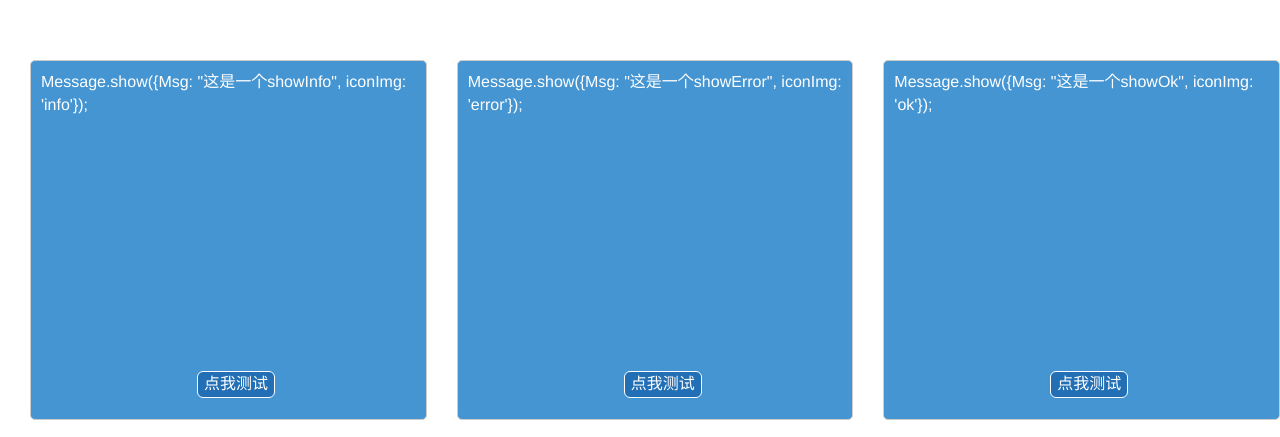
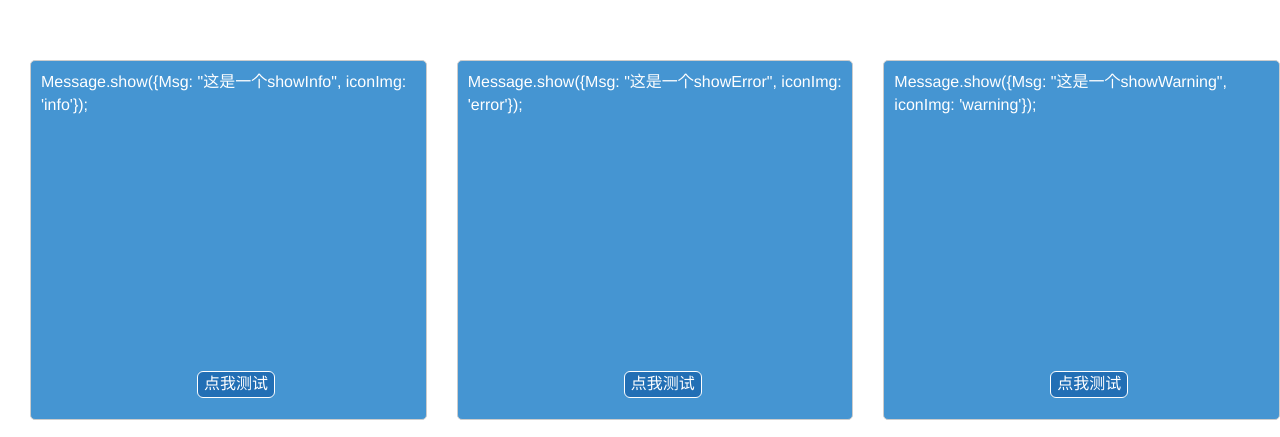
Before and after one commit to xiaoqiongxian/Message, a plain HTML site: page Message/index.html in a window 1280 px wide. Shown: the top 437 px of the page. Drawn offline with Linux system fonts and the light colour scheme.

Commit message:
update
update

```diff
--- a/Message/index.html
+++ b/Message/index.html
@@ -22,9 +22,9 @@
 				</div>
 			</div>
 			<div class="item">
-				Message.show({Msg: "这是一个showOk", iconImg: 'ok'});
+				Message.show({Msg: "这是一个showWarning", iconImg: 'warning'});
 				<div class="test-btn">
-					<button id="showOk">点我测试</button>
+					<button id="showWarning">点我测试</button>
 				</div>
 			</div>
 		</div>
```
